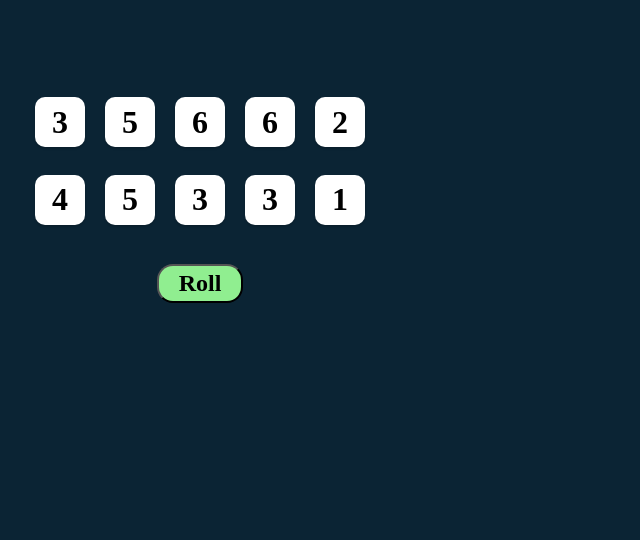
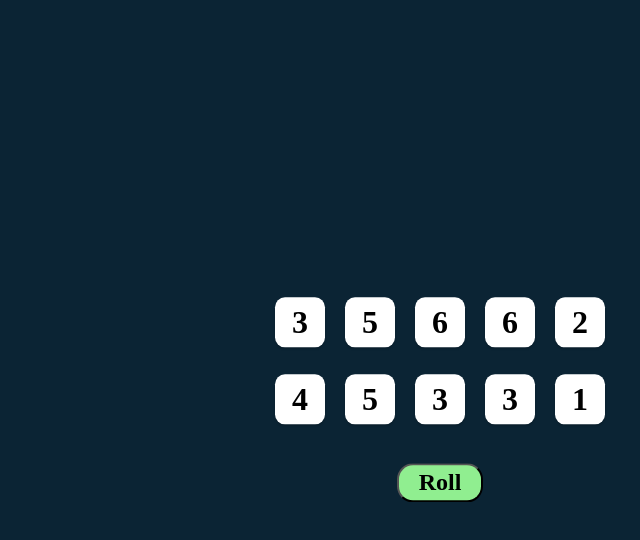
Before and after one commit to SolomonMuhyeY/TenziesGame, a React (Vite) app: page / in a window 1280 px wide. Shown: the top 540 px of the page, without its empty margins (200-840 px from the left). Built offline with nearby package versions, Linux system fonts and the light colour scheme.

Commit message:
modifying some positioning

```diff
--- a/src/App.jsx
+++ b/src/App.jsx
@@ -44,10 +44,12 @@ export default function App() {
 
   return (
     <div className='App'>
-      <div className='dice-container'>{dice}</div>
-      <button onClick={setNewValue} className='roll-btn'>
-        Roll
-      </button>
+      <div className='container'>
+        <div className='dice-container'>{dice}</div>
+        <button onClick={setNewValue} className='roll-btn'>
+          Roll
+        </button>
+      </div>
     </div>
   );
 }
--- a/src/index.css
+++ b/src/index.css
@@ -1,4 +1,10 @@
 .App {
   text-align: center;
-  justify-content: center;
+  height: 100vh;
 }
+.container {
+  position: absolute;
+  top: 50%;
+  left: 50%;
+  transform: translate(-50%, -50%);
+}
```
